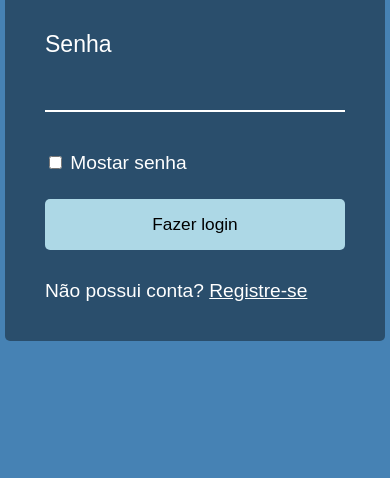
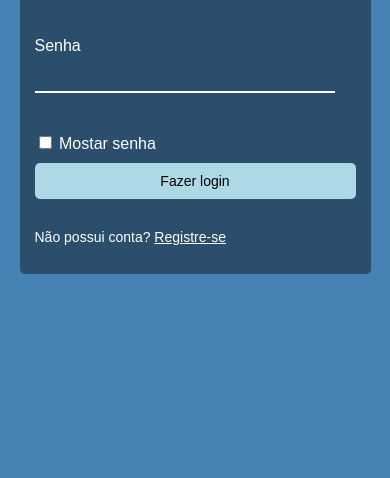
Before and after one commit to PedrooVi/Login-Page, a plain HTML site: page Front-end/index.html in a window 390 px wide. Shown: the part 366-844 px from the top of the page. Drawn offline with Linux system fonts and the light colour scheme; a web font is replaced by a local one.

Commit message:
update responsive

```diff
--- a/Front-end/css/styles.css
+++ b/Front-end/css/styles.css
@@ -123,40 +123,23 @@ p{
     margin-bottom: 10px;
 }
 
-@media screen and (max-width: 1000px) {
-
-    body{
-        justify-content: center;
+@media screen and (max-width: 600px) {
+    .container {
+        padding: 15px;
+        width: 90%;
     }
 
-    .container{
-        display: grid;
-        grid-template-columns: 1.5fr;
-        font-size: 1.2em;
-
+    .inputs input {
+        font-size: 14px;
+        padding: 10px;
     }
 
-    .inputs{
-        display: grid;
-        font-size: 1.2em;
+    .btn {
+        padding: 10px;
+        font-size: 14px;
     }
 
-    .inputs input{
-        font-size: 0.8em;
+    .text {
+        font-size: 14px;
     }
-
-
-    .btn{
-        margin-top: 5%;
-        font-size: 0.9em;
-    }
-
-    .container p {
-        font-size: 1.0em;
-    }
-
-    .text a:hover{
-        color: steelblue;
-    }
-
 }
```
